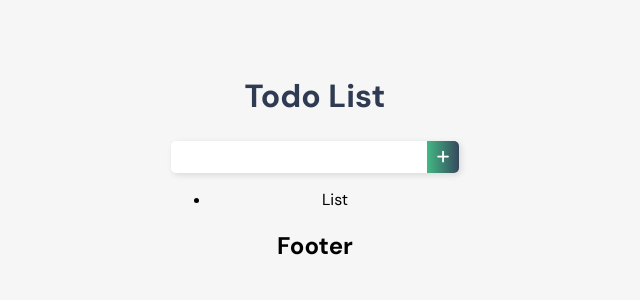
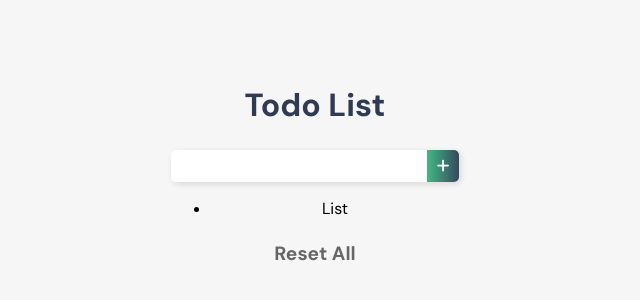
Before and after one commit to sonseong10/learn-vue, a Vue app in the folder vue-todo/: page / in a window 1280 px wide. Shown: the part 242-542 px from the top of the page, without its empty margins (325-965 px from the left). Built offline with nearby package versions, Linux system fonts and the light colour scheme.

Commit message:
🚧 Implement footer component and style

```diff
--- a/vue-todo/src/components/MainFooter.vue
+++ b/vue-todo/src/components/MainFooter.vue
@@ -1,11 +1,32 @@
 <template>
   <footer>
-    <h2>Footer</h2>
+    <button class="reset-btn" v-on:click="resetList" type="button">
+      Reset All
+    </button>
   </footer>
 </template>
 
 <script>
-export default {}
+export default {
+  methods: {
+    resetList: function() {
+      localStorage.clear()
+    }
+  }
+}
 </script>
 
-<style></style>
+<style scoped>
+.reset-btn {
+  width: 120px;
+  height: 38px;
+  font-size: 1.2rem;
+  font-weight: 700;
+  color: #666;
+  transition: color 300ms ease-in-out;
+}
+
+.reset-btn:hover {
+  color: #ff4949;
+}
+</style>
```
